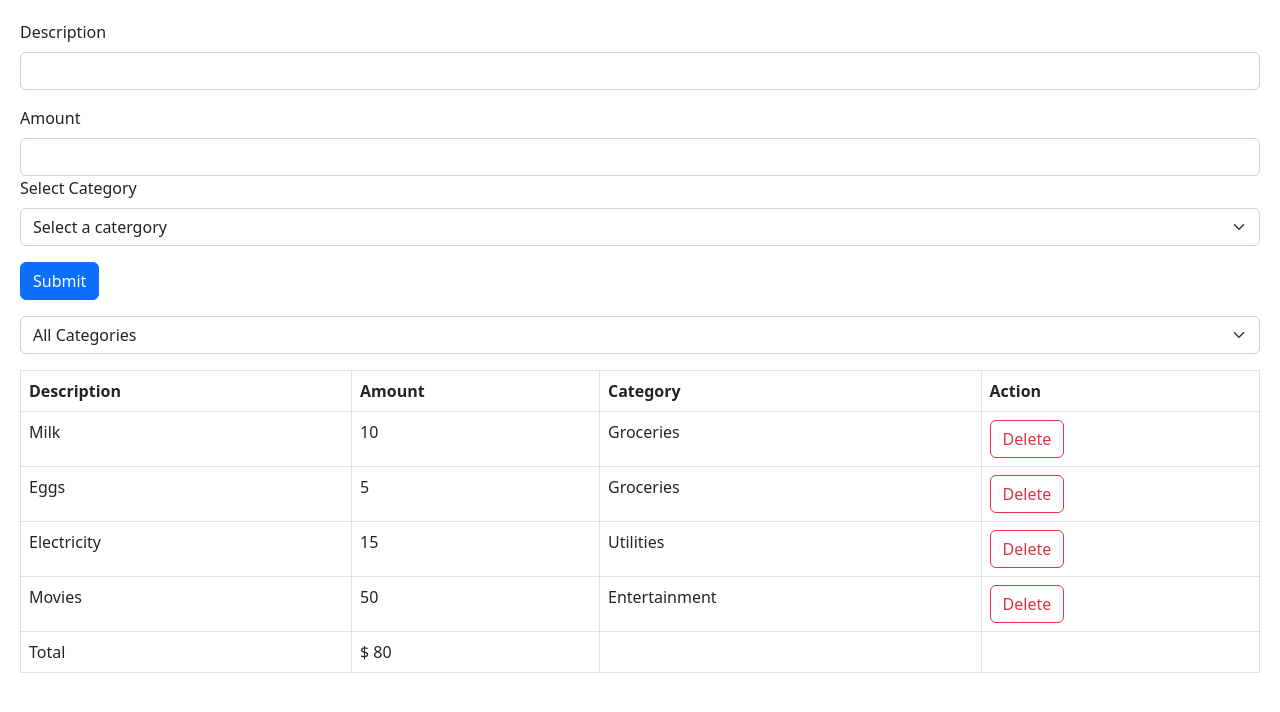
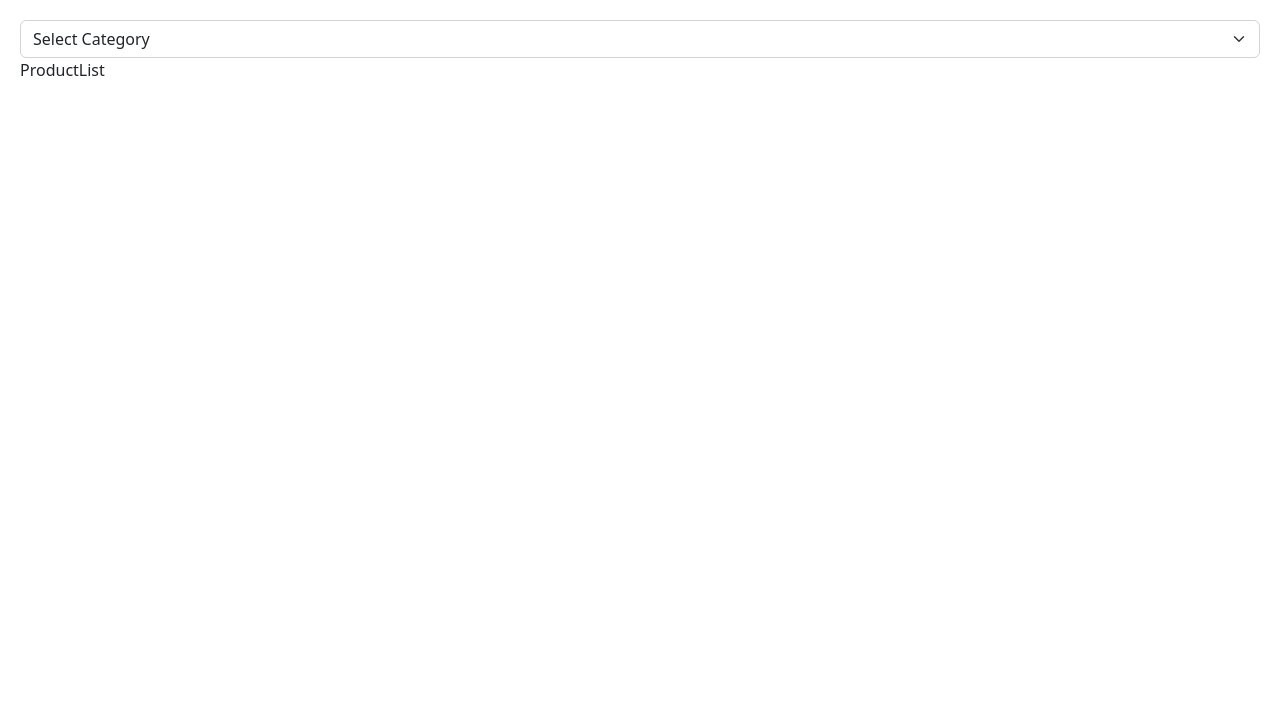
Before and after one commit to 7abhik/React_with_typescript, a React (Vite) app: page / in a window 1280 px wide. Shown: the top 712 px of the page. Built offline with nearby package versions, Linux system fonts and the light colour scheme.

Commit message:
fetch users from json placeholder api

```diff
--- a/package.json
+++ b/package.json
@@ -10,6 +10,7 @@
   },
   "dependencies": {
     "@hookform/resolvers": "^2.9.11",
+    "axios": "^1.3.4",
     "bootstrap": "^5.2.3",
     "react": "^18.2.0",
     "react-dom": "^18.2.0",
--- a/src/App.tsx
+++ b/src/App.tsx
@@ -1,59 +1,23 @@
-// import Form from "./components/Form";
-import ExpenseFilter from "./expense-tracker/components/ExpenseFilter";
-import ExpenseList from "./expense-tracker/components/ExpenseList";
-import ExpenseForm from "./expense-tracker/components/ExpenseForm";
 import { useState } from "react";
+import ProductList from "./components/ProductList";
 
 function App() {
-  const [expenses, setExpenses] = useState([
-    {
-      id: 1,
-      description: "Milk",
-      amount: 10,
-      category: "Groceries",
-    },
-    {
-      id: 2,
-      description: "Eggs",
-      amount: 5,
-      category: "Groceries",
-    },
-    {
-      id: 3,
-      description: "Electricity",
-      amount: 15,
-      category: "Utilities",
-    },
-    {
-      id: 4,
-      description: "Movies",
-      amount: 50,
-      category: "Entertainment",
-    },
-  ]);
-  const [selectedCategory, setSelectedCatgory] = useState("");
-  const isVisibleCategories = expenses.filter((e) =>
-    selectedCategory ? e.category === selectedCategory : expenses,
-  );
+  const [category, setCategory] = useState("");
+
   return (
     <div>
-      {/* <Form /> */}
-      <ExpenseForm
-        addExpenses={(data) => {
-          setExpenses([...expenses, { ...data, id: expenses.length + 1 }]);
-        }}
-      />
-      <ExpenseFilter
-        handleExpenseFilter={(selectedCategory) =>
-          setSelectedCatgory(selectedCategory)
-        }
-      />
-      <ExpenseList
-        expenses={isVisibleCategories}
-        onDelete={(id) => {
-          setExpenses(expenses.filter((e) => e.id !== id));
-        }}
-      />
+      <select
+        name=""
+        id=""
+        onChange={(event) => setCategory(event.target.value)}
+        className="form-select"
+      >
+        <option value="">Select Category</option>
+        <option value="Clothing">Clothing</option>
+        <option value="Household">Household</option>
+      </select>
+      <ProductList category={category} />
+      {/* <input ref={ref} type="text" className="form-control" /> */}
     </div>
   );
 }
--- /dev/null
+++ b/src/components/ProductList.tsx
@@ -0,0 +1,14 @@
+import { useEffect, useState } from "react";
+
+const ProductList = ({ category }: { category: string }) => {
+  const [product, setProduct] = useState<string[]>([]);
+
+  useEffect(() => {
+    console.log("Loding products....", category);
+    setProduct(["Clothing", "Household"]);
+  }, [category]);
+
+  return <div>ProductList</div>;
+};
+
+export default ProductList;
```
Also changed, not shown: 2 other files (tests, documents, lock files or other folders).
